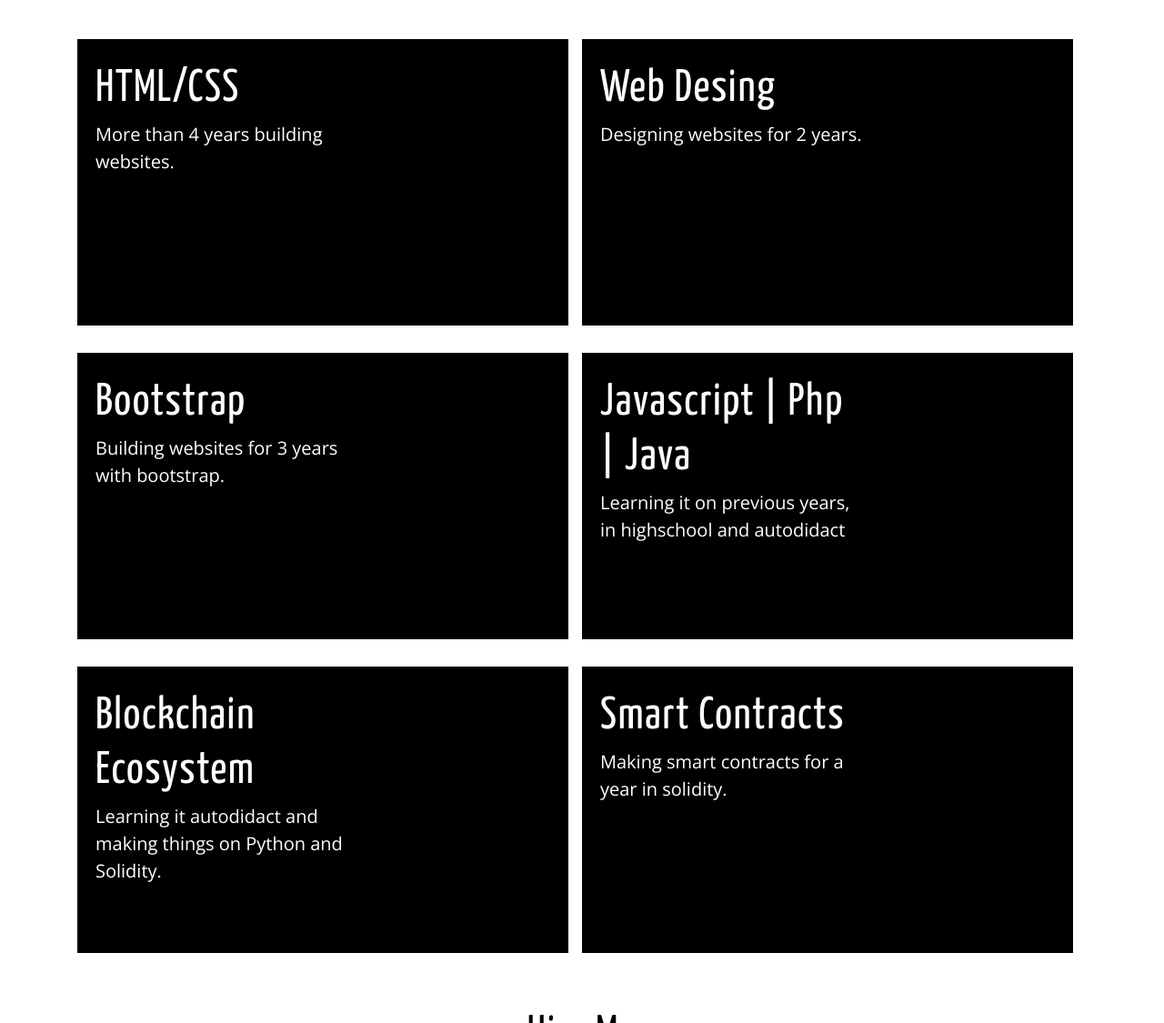
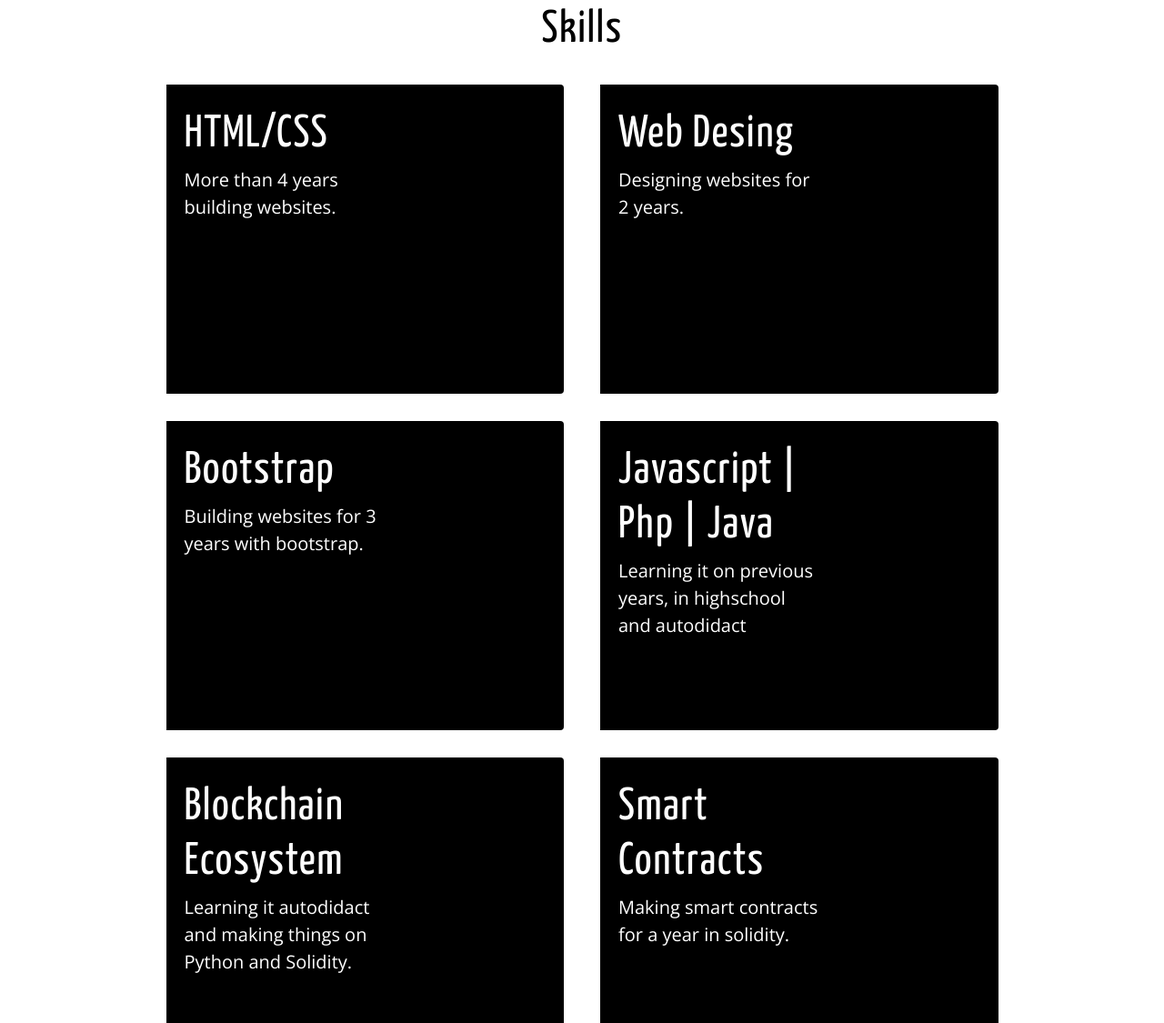
Before and after one commit to franciscofl12/Personal-Website, a plain HTML site: page index.html in a window 1280 px wide. Shown: the part 1675-2800 px from the top of the page at 91% size. Drawn offline with nearby package versions, Linux system fonts and the light colour scheme; some icons are missing.

Commit message:
ADD Fixed grid

```diff
--- a/css/styles.css
+++ b/css/styles.css
@@ -178,8 +178,13 @@
 }
 
 .topic__sec {
-  position: relative;
+  position: block;
   margin-bottom: 30px;
+  margin-right: 20px;
+  margin-left: 20px;
+  background-color: black;
+  width: 150px;
+  height: 340px;
 }
 
 .topic__descripcion {
@@ -187,7 +192,7 @@
   top: 0;
   left: 0;
   color: #fff;
-  background: rgba(0,0,0);
+  background-color: rgba(0,0,0);
   width: 60%;
   height: 100%;
   padding: 5px;
--- a/index.html
+++ b/index.html
@@ -43,34 +43,32 @@
 <main class="main">
     <div class="row container">
         <div class="col-12">
-            <section class="row topic">
+            <section class="row topic d-flex m-auto justify-content-center">
                 <h2 class="section__title">Studies</h2>
                 <div class="col-12">
-                    <div class="row">
-                        <div class="col-6 card topic__sec">
-                            <img src="img/bannernegro.png" alt="" class="topic__img">
+                    <div class="row d-flex m-auto justify-content-center">
+                        <div class="col-5 card topic__sec">
                             <div class="topic__descripcion">
                                 <h2 class="topic__title">DAW (Degree of Development Web Applications)</h2>
                                 <div class="topic__txt">2019-2021.</div>
                             </div>
                         </div>
-                        <div class="card col-6 topic__sec">
-                            <img src="img/bannernegro.png" alt="" class="topic__img">
+                        <div class="card col-5 topic__sec">
                             <div class="topic__descripcion">
                                 <h2 class="topic__title">B2 Cambridge Assigment</h2>
                                 <div class="topic__txt">2019.
                                 </div>
                             </div>
                         </div>
-                        <div class="card col-6 topic__sec">
-                            <img src="img/bannernegro.png" alt="" class="topic__img">
+                        <div class="card col-5 topic__sec">
+
                             <div class="topic__descripcion">
                                 <h2 class="topic__title">Upper secondary education</h2>
                                 <div class="topic__txt">2017-2019.</div>
                             </div>
                         </div>
-                        <div class="card col-6 topic__sec">
-                            <img src="img/bannernegro.png" alt="" class="topic__img">
+                        <div class="card col-5 topic__sec">
+
                             <div class="topic__descripcion">
                                 <h2 class="topic__title">Blockchain courses imparted by Udemy</h2>
                                 <div class="topic__txt">2021.</div>
@@ -78,50 +76,49 @@
                         </div>
                     </div>
             </section>
-            <section class="row topic">
+            <section class="row topic d-flex m-auto justify-content-center">
                 <h2 class="section__title">Skills</h2>
                 <div class="col-12">
-                    <div class="row">
-                        <div class="col-6 card topic__sec">
-                            <img src="img/bannernegro.png" alt="" class="topic__img">
+                    <div class="row d-flex m-auto justify-content-center">
+                        <div class="col-5 card topic__sec">
                             <div class="topic__descripcion">
                                 <h2 class="topic__title">HTML/CSS</h2>
                                 <div class="topic__txt">More than 4 years building websites.</div>
                             </div>
                         </div>
-                        <div class="card col-6 topic__sec">
-                            <img src="img/bannernegro.png" alt="" class="topic__img">
+                        <div class="card col-5 topic__sec">
                             <div class="topic__descripcion">
                                 <h2 class="topic__title">Web Desing</h2>
                                 <div class="topic__txt">Designing websites for 2 years.
                                 </div>
                             </div>
                         </div>
-                        <div class="card col-6 topic__sec">
-                            <img src="img/bannernegro.png" alt="" class="topic__img">
+
+                        <div class="card col-5 topic__sec">
+
                             <div class="topic__descripcion">
                                 <h2 class="topic__title">Bootstrap</h2>
                                 <div class="topic__txt">Building websites for 3 years with bootstrap.</div>
                             </div>
                         </div>
-                        <div class="card col-6 topic__sec">
-                            <img src="img/bannernegro.png" alt="" class="topic__img">
+                        <div class="card col-5 topic__sec">
+
                             <div class="topic__descripcion">
                                 <h2 class="topic__title">Javascript | Php | Java</h2>
                                 <div class="topic__txt">Learning it on previous years, in highschool and autodidact</div>
                             </div>
                         </div>
                     </div>
-                    <div class="row">
-                        <div class="col-6 card topic__sec">
-                            <img src="img/bannernegro.png" alt="" class="topic__img">
+                    <div class="row d-flex m-auto justify-content-center">
+                        <div class="col-5 card topic__sec">
+
                             <div class="topic__descripcion">
                                 <h2 class="topic__title">Blockchain Ecosystem</h2>
                                 <div class="topic__txt">Learning it autodidact and making things on Python and Solidity.</div>
                             </div>
                         </div>
-                        <div class="card col-6 topic__sec">
-                            <img src="img/bannernegro.png" alt="" class="topic__img">
+                        <div class="card col-5 topic__sec">
+
                             <div class="topic__descripcion">
                                 <h2 class="topic__title">Smart Contracts</h2>
                                 <div class="topic__txt">Making smart contracts for a year in solidity.
```
Also changed, not shown: 1 other file.
